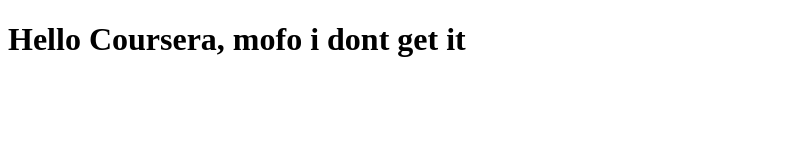
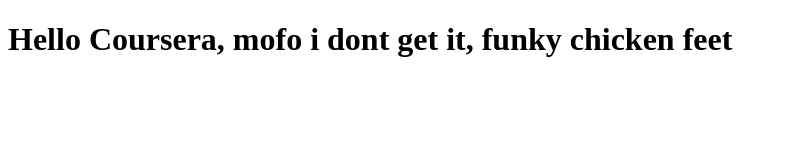
Before and after one commit to barkerchet/Coursera-Test, a plain HTML site: page site/index.html in a window 1280 px wide. Shown: the whole page, without its empty margins (0-788 px from the left). Drawn offline with Linux system fonts and the light colour scheme.

Commit message:
small change

```diff
--- a/site/index.html
+++ b/site/index.html
@@ -4,6 +4,6 @@
 	<title>Hello Coursera!</title>
 </head>
 <body>
-<h1>Hello Coursera, mofo i dont get it</h1>
+<h1>Hello Coursera, mofo i dont get it, funky chicken feet</h1>
 </body>
 </html>
```
